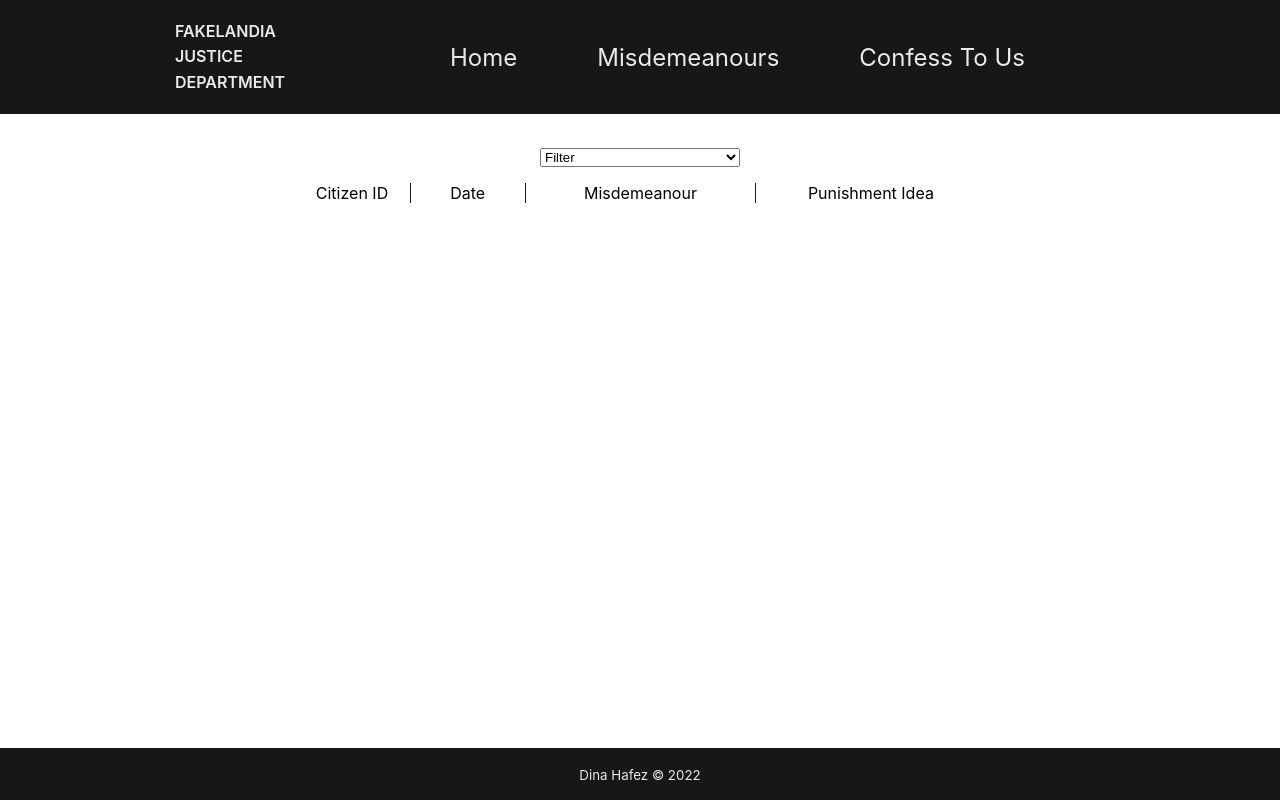
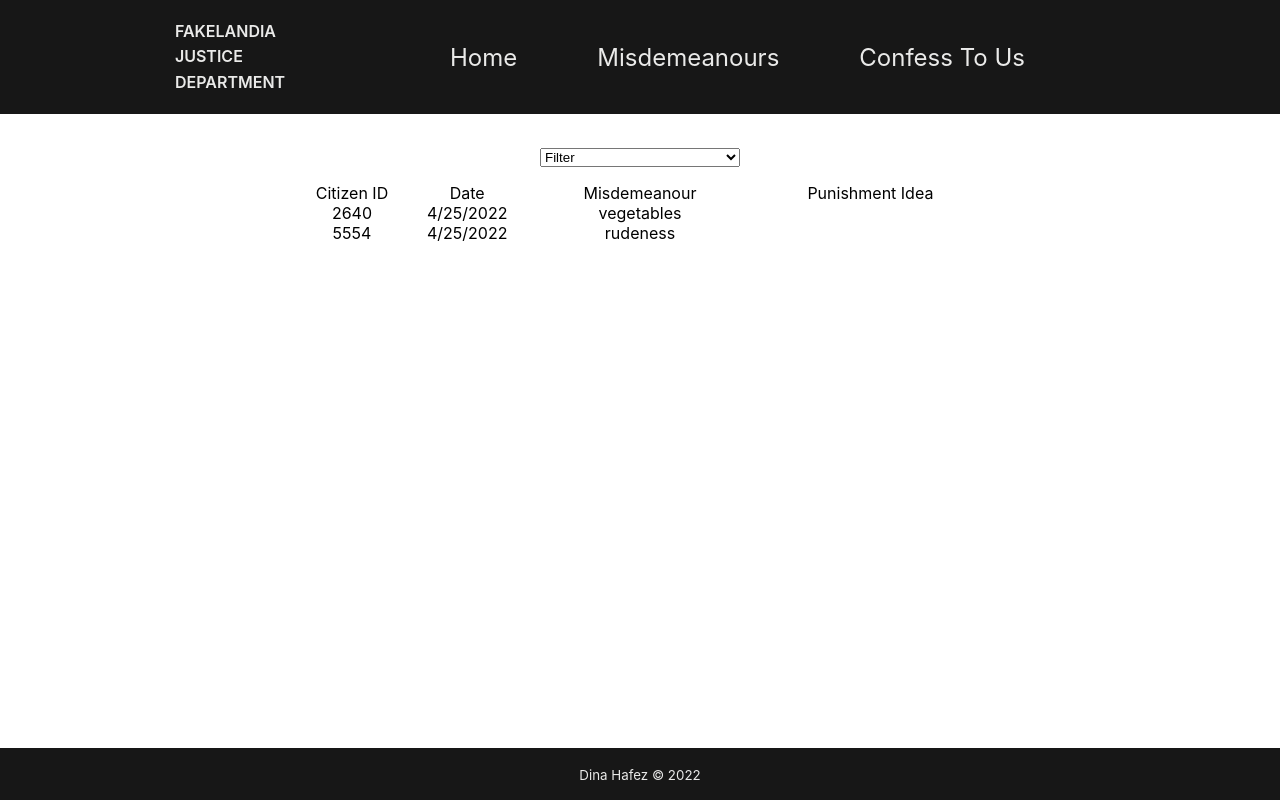
Before and after one commit to deedeeh/fakelandia-app-, a React (Create React App) app: page /misdemeanours in a window 1280 px wide. Built offline with nearby package versions, Linux system fonts and the light colour scheme.

Commit message:
Generated Data with useState and useEffect and can access it globally with useContext

```diff
--- a/src/App.tsx
+++ b/src/App.tsx
@@ -1,12 +1,29 @@
+import React, { useState, useEffect } from 'react';
 import { BrowserRouter } from 'react-router-dom';
 import './App.css';
 import Router from './components/Router';
+import generateMisdemeanours, { IMisdemeanour } from './generate_misdemeanours';
+
+export const MisdemeanoursContext = React.createContext<Array<IMisdemeanour>>([]);
 
 function App() {
+  const [ misdemeanours, setMisdemeanours ] = useState<Array<IMisdemeanour>>([]);
+
+  useEffect(() => {
+    getMisdemeanours();
+  }, [])
+
+  const getMisdemeanours = async () => {
+    const generatedMisdemeanours = await generateMisdemeanours(2);
+    setMisdemeanours(generatedMisdemeanours);
+  }
+
   return (
-    <BrowserRouter>
-      <Router />
-    </BrowserRouter>
+    <MisdemeanoursContext.Provider value={misdemeanours}>
+      <BrowserRouter>
+        <Router />
+      </BrowserRouter>
+    </MisdemeanoursContext.Provider>
   )
 }
 
--- a/src/components/Grid.tsx
+++ b/src/components/Grid.tsx
@@ -1,13 +1,27 @@
-import React from 'react';
+import React, { useContext } from 'react';
 import '../styles/misdemeanours.css'
+import { MisdemeanoursContext } from '../App'
 
-const Grid: React.FC = () => (
-  <div className='grid-container'>
-    <div className='item '>Citizen ID</div>
-    <div className='item item--border'>Date</div>
-    <div className='item item--border'>Misdemeanour</div>
-    <div className='item item--border'>Punishment Idea</div>
-  </div>
-)
+const Grid: React.FC = () => {
+  const misdemeanours = useContext(MisdemeanoursContext);
+
+  return (
+    <div className='grid-container'>
+      <div className='table-head'>
+        Citizen ID
+        {misdemeanours.map(misdemeanour => (<div className='cell' key={misdemeanour.citizenId}>{misdemeanour.citizenId}</div>))}
+      </div>
+      <div className='table-head'>
+        Date
+        {misdemeanours.map(misdemeanour => (<div className='cell' key={misdemeanour.citizenId}>{misdemeanour.date}</div>))}
+      </div>
+      <div className='table-head'>
+        Misdemeanour
+        {misdemeanours.map(misdemeanour => (<div className='cell' key={misdemeanour.citizenId}>{misdemeanour.misdemeanour}</div>))}
+      </div>
+      <div className='table-head'>Punishment Idea</div>
+    </div>
+  )
+}
 
 export default Grid;
--- /dev/null
+++ b/src/generate_misdemeanours.ts
@@ -0,0 +1,50 @@
+export const MISDEMEANOURS = [
+	'rudeness',
+	'vegetables',
+	'lift',
+	'united',
+] as const;
+export type Misdemeanour = typeof MISDEMEANOURS[number];
+
+export interface IMisdemeanour {
+  citizenId: number;
+  misdemeanour: Misdemeanour;
+  date: string;
+}
+
+export default async function generateMisdemeanours(
+	number: number
+): Promise<Array<IMisdemeanour>> {
+	// pretend this is an API we're calling, wait 1.5s
+	await sleep(1500);
+
+	let amount = number ?? 50;
+
+	const misdemeanours = [];
+
+	for (let i = 0; i < amount; i++) {
+		misdemeanours.push({
+			citizenId: Math.floor(i + rand(37) * rand(967)),
+			misdemeanour: choose<Misdemeanour>([...MISDEMEANOURS]),
+			date: new Date().toLocaleDateString(),
+		});
+	}
+
+	return misdemeanours;
+}
+
+function rand(x: number): number {
+	return Math.random() * x;
+}
+
+/// take just one T from an array of T
+function choose<T>(arr: Array<T>): T {
+	if (!arr) arr = [];
+	return arr[Math.floor(Math.random() * arr.length)];
+}
+
+// In the real world, you wouldn't want to fake a 'sleep' like this, but for our purposes of faking an API
+// this quick-and-dirty solution will do the job.
+const sleep = async (milliseconds: number) => {
+	return new Promise((resolve) => setTimeout(resolve, milliseconds));
+};
--- a/src/styles/misdemeanours.css
+++ b/src/styles/misdemeanours.css
@@ -5,11 +5,12 @@ select {
 .grid-container {
   margin-top: 1.5rem;
   display: grid;
+  grid-template-columns: 2fr 2fr;
   width: 90vw;
 }
 
-.item--border {
-  border-top: 1px solid var(--dark-gray);
+.table-head, .cell {
+  text-align: center;
 }
 
 @media screen and (min-width: 700px) {
@@ -21,8 +22,4 @@ select {
     margin: 1rem auto;
     width: 90%;
   }
-  .item--border {
-    border-top: none;
-    border-left: 1px solid var(--dark-gray);
-  }
 }
```
